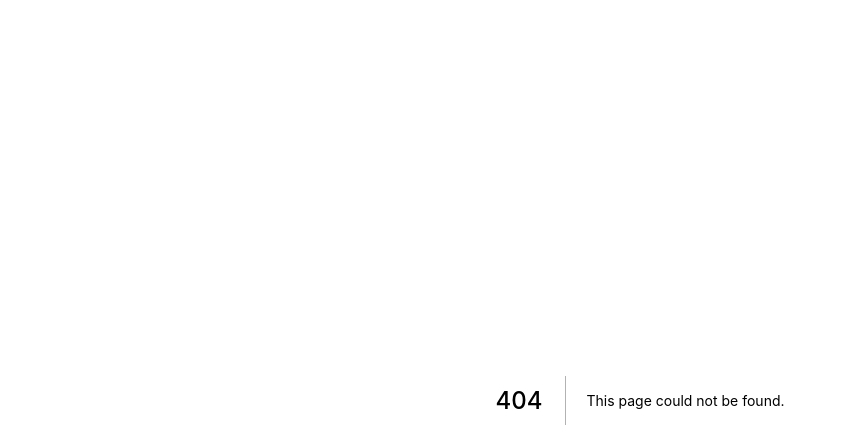
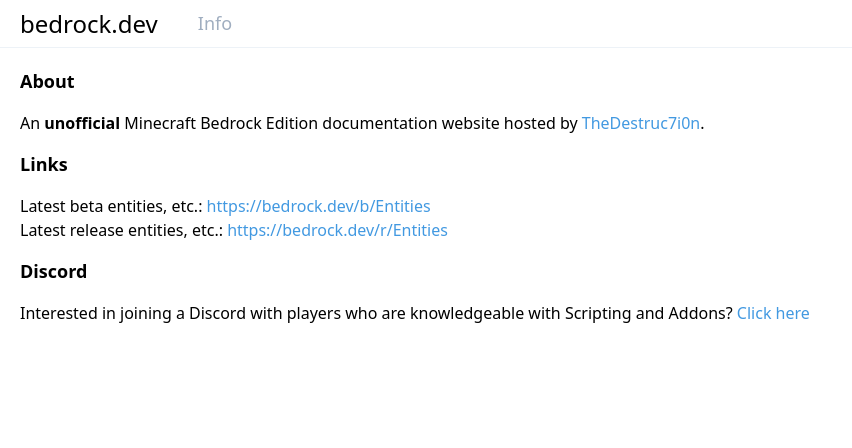
Before and after one commit to destruc7i0n/bedrock-dot-dev, a Next.js app: page /info in a window 1280 px wide. Before the commit this address had no page. Shown: the top 448 px of the page, without its empty margins (0-852 px from the left). Built offline with nearby package versions, Linux system fonts and the light colour scheme; what @tailwindcss/ui would draw is missing.

Commit message:
add info page and update scrolling

```diff
--- a/components/header.tsx
+++ b/components/header.tsx
@@ -22,9 +22,9 @@
           </h1>
           <ul className='flex'>
             <li className='text-lg'>
-              <Link href='/about'>
+              <Link href='/info'>
                 <a className='flex items-center h=8 p-2 rounded text-gray-500 hover:text-gray-900'>
-                  About
+                  Info
                 </a>
               </Link>
             </li>
--- a/components/layout.tsx
+++ b/components/layout.tsx
@@ -25,7 +25,7 @@
     </Head>
     <NextSeo title={title} {...description && { description }} />
     {header && <Header/>}
-    <div className='h-screen'>
+    <div>
       {children}
     </div>
   </div>
--- a/components/sidebar.tsx
+++ b/components/sidebar.tsx
@@ -73,7 +73,7 @@
         )
         if (el) {
           if (sidebarRef.current) {
-            sidebarRef.current.scrollTop = el.offsetTop - 132
+            sidebarRef.current.scrollTop = el.offsetTop - 115
           }
         }
       }
--- a/components/version-chooser.tsx
+++ b/components/version-chooser.tsx
@@ -1,6 +1,6 @@
 import React, { FunctionComponent, useEffect, useState } from 'react'
 
-import { useRouter } from 'next/router'
+import Router from 'next/router'
 import Link from 'next/link'
 
 import { compareBedrockVersions } from '../lib/util'
@@ -32,21 +32,23 @@
 }
 
 const VersionChooser: FunctionComponent<VersionChooserProps> = ({ versions, tags }) => {
-  const router = useRouter()
+  // set from query string if possible
+  useEffect(() => {
+    let parsedUrlQuery: ParsedUrlResponse = { major: '', minor: '' }
 
-  let parsedUrlQuery: ParsedUrlResponse = { major: '', minor: '' }
+    const { query } = Router
+    if (query && query.r && typeof query.r === 'string') {
+      parsedUrlQuery = parseUrlQuery(query.r, versions)
 
-  if (router.query && router.query.r && typeof router.query.r === 'string') {
-    parsedUrlQuery = parseUrlQuery(router.query.r, versions)
-  }
+      if (parsedUrlQuery.major) setMajor(parsedUrlQuery.major)
+      if (parsedUrlQuery.minor) setMinor(parsedUrlQuery.minor)
+    }
+  }, [])
 
   const [ stableMajor, stableMinor ] = tags.stable
 
-  let initialMajor = parsedUrlQuery.major || stableMajor
-  let initialMinor = parsedUrlQuery.minor || stableMinor
-
-  const [ major, setMajor ] = useState(initialMajor)
-  const [ minor, setMinor ] = useState(initialMinor)
+  const [ major, setMajor ] = useState(stableMajor)
+  const [ minor, setMinor ] = useState(stableMinor)
 
   let files: string[] = []
   if (versions[major] && versions[major][minor]) {
@@ -59,8 +61,8 @@
   let minorVersions = Object.keys(versions[major]).sort(compareBedrockVersions)
 
   useEffect(() => {
-    setMinor(minorVersions[0])
-  }, [major])
+    if (!minorVersions.includes(minor)) setMinor(minorVersions[0])
+  }, [ major ])
 
   const link = `/docs/${major}/${minor}/${file}`
 
--- a/next.config.js
+++ b/next.config.js
@@ -34,8 +34,18 @@
           permanent: false,
         },
         {
+          source: '/r{/}?',
+          destination: `/?r=${stable.join('/')}`,
+          permanent: false,
+        },
+        {
           source: '/b/:file',
           destination: `/docs/${beta.join('/')}/:file`,
+          permanent: false,
+        },
+        {
+          source: '/b{/}?',
+          destination: `/?r=${beta.join('/')}`,
           permanent: false,
         },
         {
--- a/pages/about.tsx
+++ /dev/null
@@ -1,11 +0,0 @@
-import React from 'react'
-
-import Layout from 'components/layout'
-
-const About = () => (
-  <Layout title='About'>
-    About info coming soon TM...
-  </Layout>
-)
-
-export default About
--- a/pages/docs/[...slug].tsx
+++ b/pages/docs/[...slug].tsx
@@ -37,14 +37,13 @@
   useScrollController()
 
   const loading = useLoading()
-  console.log(loading)
 
   // while loading...
   if (!html || !parsedData || !bedrockVersions) {
     if (isFallback) {
       return (
         <VersionContext.Provider value={{ major, minor, file, versions: bedrockVersions }}>
-          <Layout title={'LoadingText...'}>
+          <Layout title='Loading...'>
             <LoadingText />
           </Layout>
         </VersionContext.Provider>
--- a/pages/index.tsx
+++ b/pages/index.tsx
@@ -16,8 +16,10 @@
 const IndexPage: FunctionComponent<Props> = ({ versions, tags }) => {
   return (
     <Layout title='bedrock.dev' description='Bedrock Documentation' header={false}>
-      <div className='flex bg-gray-50 flex-col h-full justify-center items-center'>
-        <VersionChooser versions={versions} tags={tags} />
+      <div className='h-screen'>
+        <div className='flex bg-gray-50 flex-col h-full justify-center items-center'>
+          <VersionChooser versions={versions} tags={tags} />
+        </div>
       </div>
     </Layout>
   )
--- /dev/null
+++ b/pages/info.tsx
@@ -0,0 +1,30 @@
+import React from 'react'
+
+import Layout from 'components/layout'
+
+const Info = () => (
+  <Layout title='Info'>
+    <div className='mt-12 p-5'>
+      <h3 className='text-bold text-lg mb-2'>About</h3>
+      <p className='my-4'>
+        An <b>unofficial</b> Minecraft Bedrock Edition documentation website hosted by <a href='https://thedestruc7i0n.ca' className='link'>TheDestruc7i0n</a>.
+      </p>
+
+      <h3 className='text-bold text-lg mt-2'>Links</h3>
+      <p className='my-4'>
+        Latest beta entities, etc.: <a className='link' href='https://bedrock.dev/b/Entities' target='_blank' rel='noopener noreferrer'>https://bedrock.dev/b/Entities</a>
+        <br />
+        Latest release entities, etc.: <a className='link' href='https://bedrock.dev/r/Entities' target='_blank' rel='noopener noreferrer'>https://bedrock.dev/r/Entities</a>
+      </p>
+
+      <h3 className='text-bold text-lg mt-2'>Discord</h3>
+      <p className='my-4'>
+        Interested in joining a Discord with players who are knowledgeable with Scripting and Addons?
+        {' '}
+        <a className='link' href='https://discord.gg/wAtvNQN' target='_blank' rel='noopener noreferrer'>Click here</a>
+      </p>
+    </div>
+  </Layout>
+)
+
+export default Info
--- a/styles/app.scss
+++ b/styles/app.scss
@@ -1,7 +1,7 @@
+@import './tailwind.scss';
+
 @import '~prismjs/themes/prism.css';
 @import '~nprogress/nprogress.css';
-
-@import './tailwind.scss';
 
 :root {
   --navbar-bg: #fff;
@@ -44,6 +44,17 @@
   @apply text-lg;
 }
 
+.link {
+  @apply text-blue-500;
+  @apply transition;
+  @apply duration-75;
+  @apply ease-in-out;
+}
+
+.link:hover {
+  @apply text-blue-400;
+}
+
 /* main */
 @import 'listing.scss';
 
--- a/styles/docs-container.scss
+++ b/styles/docs-container.scss
@@ -22,8 +22,8 @@
   [id]::before {
     content: '';
     display: block;
-    height: 8rem;
-    margin-top: -8rem;
+    height: 4rem;
+    margin-top: -4rem;
     visibility: hidden;
   }
 
@@ -77,4 +77,8 @@
     max-width:100%;
     line-height:18px
   }
+
+  pre {
+    @apply rounded;
+  }
 }
```
